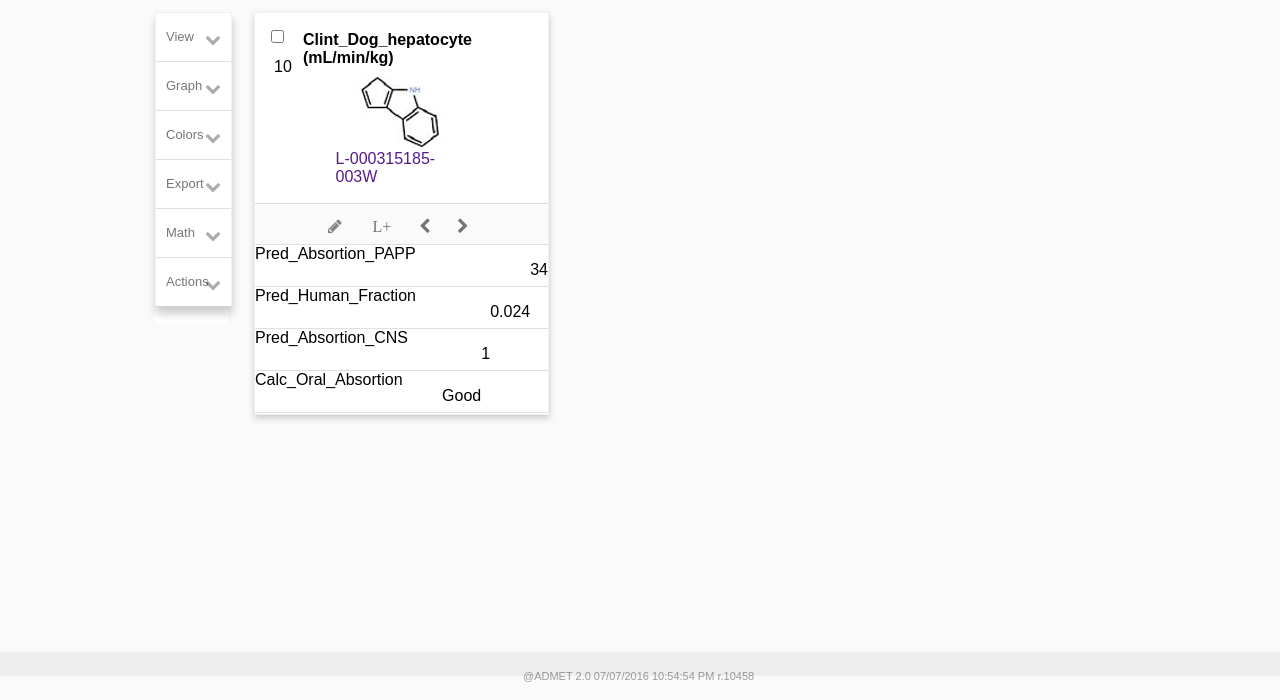
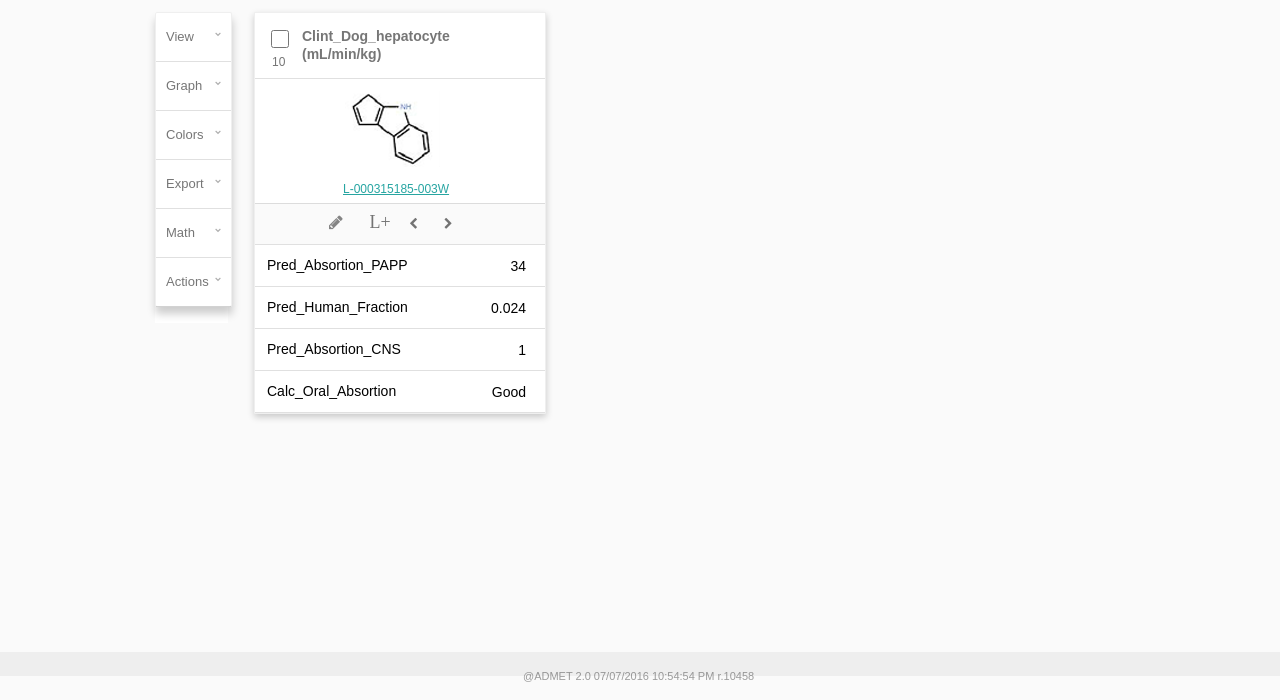
Before and after one commit to mariya20nov/proj1, a plain HTML site: page index.html in a window 1280 px wide. Shown: the part 124-824 px from the top of the page. Drawn offline with Linux system fonts and the light colour scheme.

Commit message:
Main cell

```diff
--- a/_styles/content.css
+++ b/_styles/content.css
@@ -1,18 +1,10 @@
-/*body > section {*/
-    /*position: absolute;*/
-    /*left: 269px;*/
-    /*top: 54px;*/
-    /*width: 293px;*/
-    /*height: 401px;*/
-/*}*/
-
 body > section > section {
     /*todo убрать 3 стр - сделать с маргинами*/
     position: absolute;
     left: 254px;
     top: 136px;
-    width: 293px;
-    height: 401px;
+    width: 290px;
+    height: 400px;
     background-color: white;
     border: 1px solid rgba(191, 191, 191, 0.25);
     border-radius: 1px;
@@ -26,6 +18,7 @@ body > section > section > ul{
 }
 
 body > section > section > ul > li {
+    position: relative;
     border-bottom: 1px solid rgba(0, 0, 0, .12);
     height: 41px;
 }
@@ -33,43 +26,55 @@ body > section > section > ul > li:first-child {
     position: relative;
     height: 231px;
 }
-body > section > section > ul > li > p {
+body > section > section > ul > li > p:first-child {
+    position: absolute;
+    left: 12px;
+    top: -2px;
     display: inline;
+    font-size: 14px;
 }
 body > section > section > ul > li > p:last-child {
     float: right;
+    margin: 13px 19px auto auto;
+    font-size: 14px;
 }
 
-/*body > section > ul > li > section > * {*/
-    /*!*display: inline;*!*/
-    /*position: absolute;*/
-/*}*/
-
 #name {
-    /*position: absolute;*/
-    /*top: 0;*/
-    /*width: 100%;*/
-    height: 61px;
+    height: 65px;
     position: relative;
     margin: 0;
     padding: 0;
+    border-bottom: 1px solid rgba(0, 0, 0, .12);
 }
 #name > * {
     position: absolute;
     margin: 0;
 }
-#name > input {
+#name > input[type="checkbox"] {
+    width: 18px;
+    height: 18px;
     top: 17px;
     left: 16px;
+    color: #079894; /* todo color */
 }
 #name > p {
     /*display: block; todo ?*/
-    top: 45px;
-    left: 19px;
+    top: 42px;
+    left: 17px;
+    font-size: 12px;
+    color: rgba(1, 1, 1, .54);
 }
 #name > h1 {
-    top: 18px;
-    left: 48px;
+    top: 15px;
+    left: 47px;
+    font-size: 14px;
+    color: rgba(1, 1, 1, .54);
+}
+#name > h2 {
+    top: 33px;
+    left: 47px;
+    font-size: 14px;
+    color: rgba(1, 1, 1, .54);
 }
 
 
@@ -83,12 +88,15 @@ body > section > section > ul > li > p:last-child {
 #molecule > a {
     width: 132px; /*todo 107px шрифт*/
     display: block;
-    margin: 0 auto;
+    margin: 15px auto auto 88px;
+    font-size: 12px;
+    color: rgba(7, 152, 148, 0.87);
+    text-decoration: underline;
 }
 #molecule > figure {
     width: 95px;
     height: 76px;
-    margin: 0 auto;
+    margin: 17px auto auto 90px;
 }
 
 
@@ -113,21 +121,23 @@ body > section > section > ul > li > p:last-child {
 }
 
 #L {
-    width: 21px;
-    height: 14px;
+    /*width: 21px;*/
+    /*height: 14px;*/
     color: rgba(0, 0, 0, .54);
-    margin: 7px;
+    margin: 9px 6px 1px 4px;
+    font-size: 18px;
 }
 .fa-pencil {
-    margin: 0 18px 0 73px;
+    margin: 0 17px 0 74px;
     width: 15px;
     height: 15px;
     color: rgba(0, 0, 0, .47);
 }
 .fa-chevron-left,
 .fa-chevron-right {
-    width: 6px;
-    height: 11px;
+    /*width: 6px;*/
+    /*height: 11px;*/
     color: rgba(0, 0, 0, .54);
-    margin: 14px;
+    margin: 6px 14px 14px 8px;
+    font-size: 12px !important;
 }
--- a/_styles/nav.css
+++ b/_styles/nav.css
@@ -48,4 +48,5 @@ body > aside > nav > ul > li > i {
     margin-top: 18px; /* todo проверить после смены шрифтов*/
     margin-right: 10px;
     color: rgba(102, 102, 102, .54);
+    font-size: 6px !important;
 }
--- a/index.html
+++ b/index.html
@@ -71,9 +71,8 @@
                 <section id="name">
                     <input type="checkbox"></input>
                     <p>10</p>
-                    <h1>Clint_Dog_hepatocyte
-                        (mL/min/kg)</h1>
-                    <!--<p>(mL/min/kg)</p>-->
+                    <h1>Clint_Dog_hepatocyte</h1>
+                    <h2>(mL/min/kg)</h2>
                 </section>
                 <section id="molecule">
                     <figure><img src="_img/molecule.png" alt="molecule"/></figure>
```
